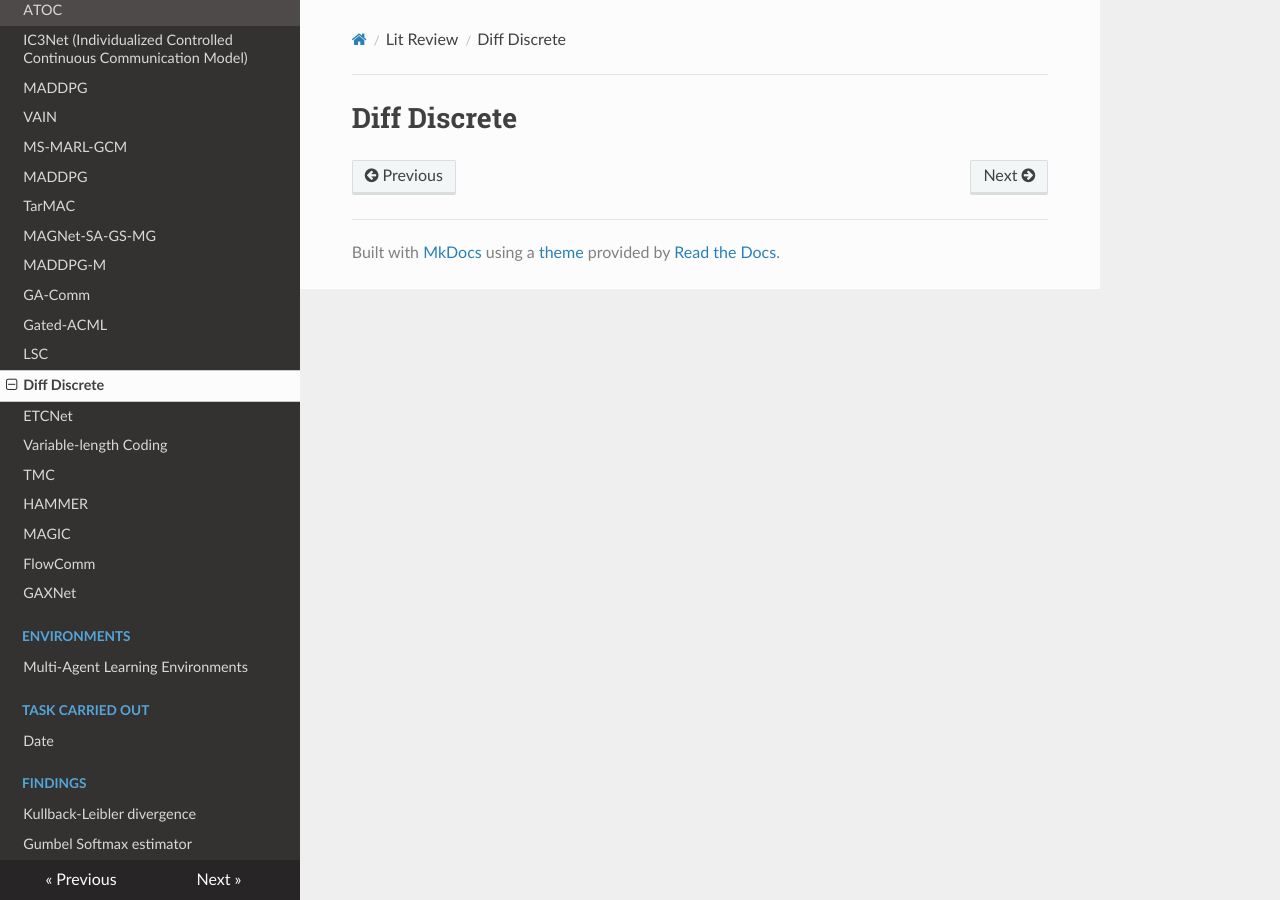
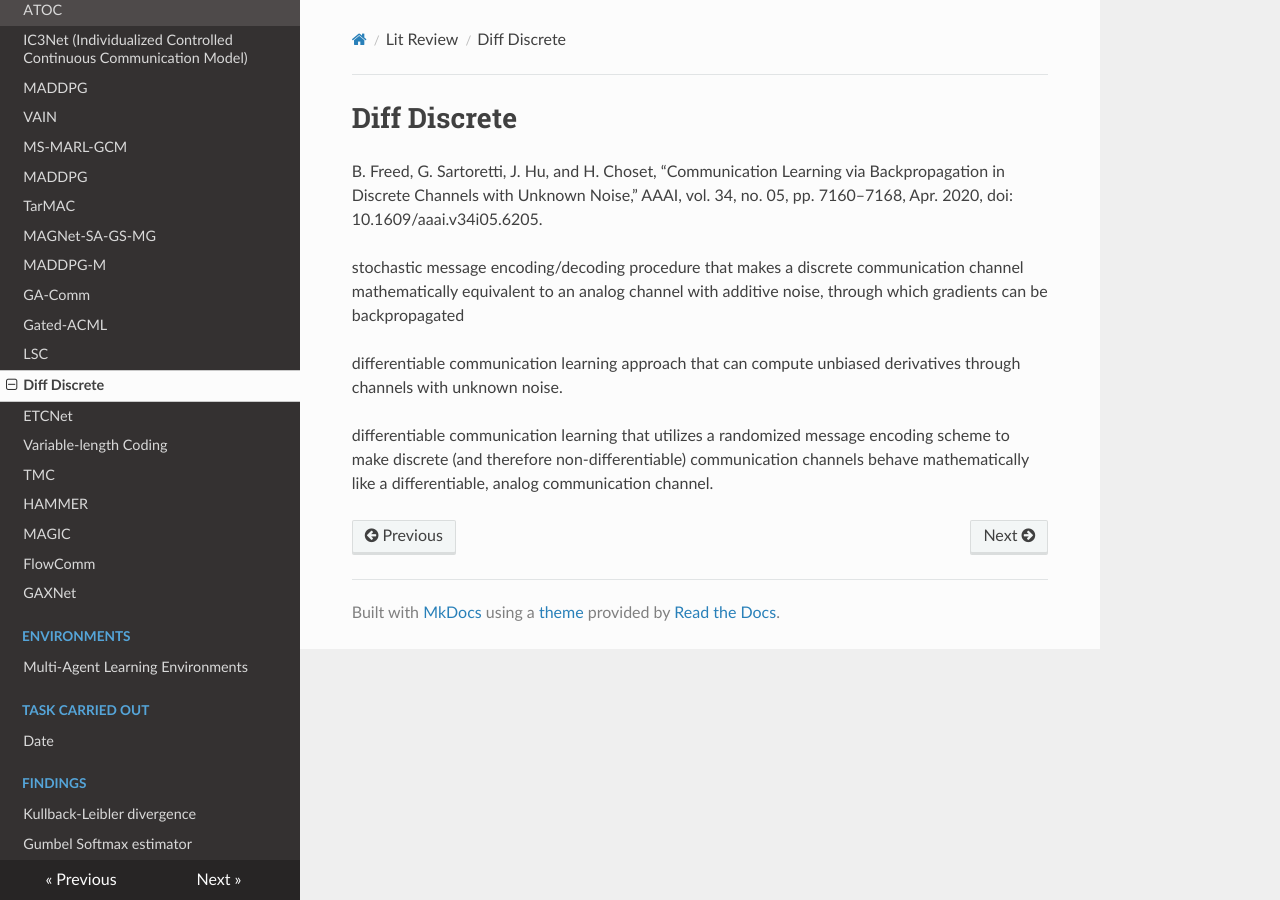
Before and after one commit to hasithz/CommRL_docs, an MkDocs documentation site: the page built from docs/Literature_Reviews/Diff Discrete.md, in a window 1280 px wide. Built offline with MkDocs 1.6.1, drawn with Linux system fonts in a browser that asks for light colours; nearby versions of some CDN libraries.

Commit message:
diff discrete update

```diff
--- a/docs/Literature_Reviews/Diff Discrete.md
+++ b/docs/Literature_Reviews/Diff Discrete.md
@@ -1 +1,14 @@
 # Diff Discrete
+
+B. Freed, G. Sartoretti, J. Hu, and H. Choset, “Communication Learning via Backpropagation in Discrete Channels with Unknown Noise,” AAAI, vol. 34, no. 05, pp. 7160–7168, Apr. 2020, doi: 10.1609/aaai.v34i05.6205.
+
+
+
+
+
+
+stochastic message encoding/decoding procedure that makes a discrete communication channel mathematically equivalent to an analog channel with additive noise, through which gradients can be backpropagated
+
+differentiable communication learning approach that can compute unbiased derivatives through channels with unknown noise.
+
+differentiable communication learning that utilizes a randomized message encoding scheme to make discrete (and therefore non-differentiable) communication channels behave mathematically like a differentiable, analog communication channel.
```
Also changed, not shown: docs/Literature_Reviews/aaa index.md (added, +6 -0 lines).
